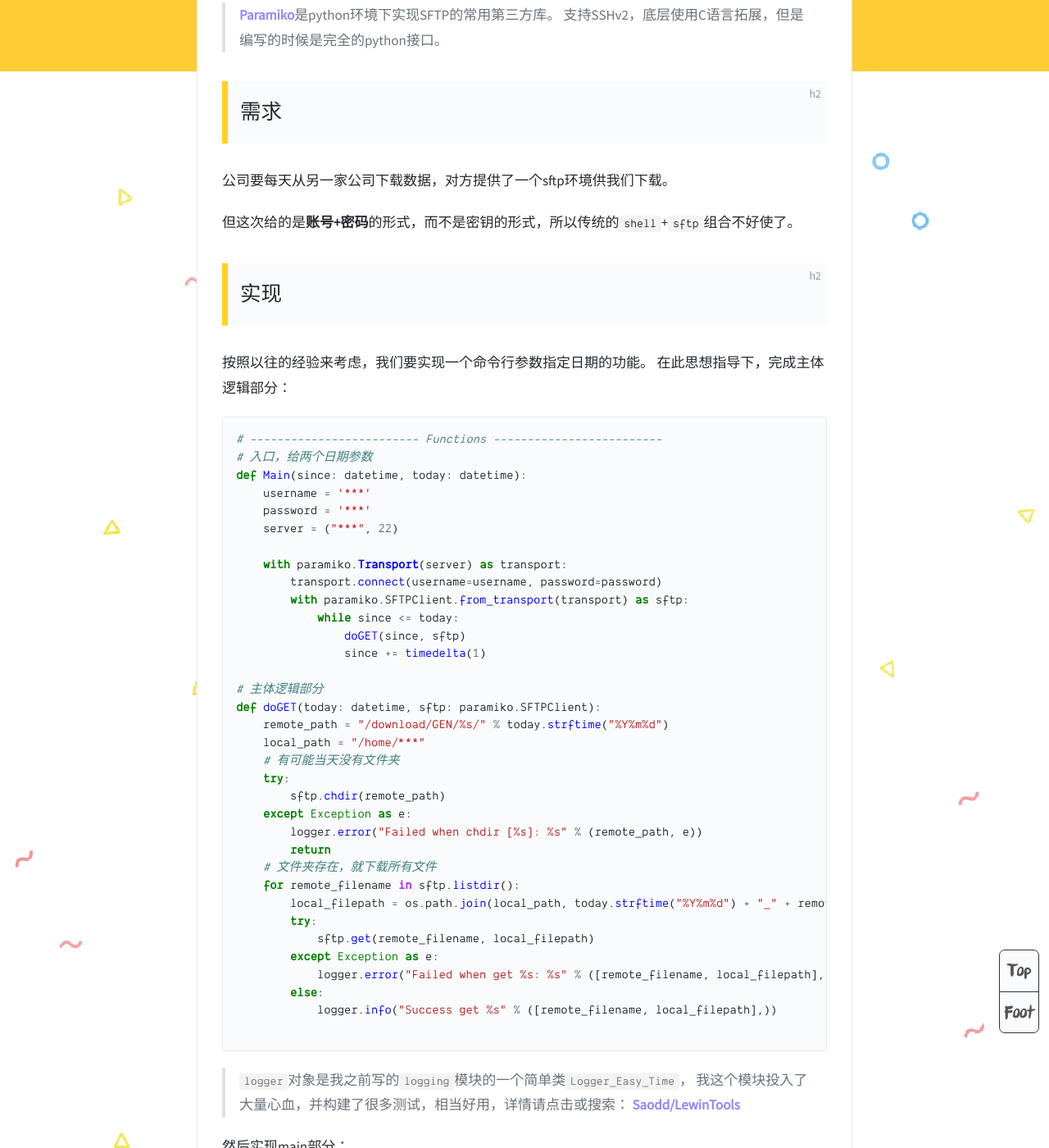
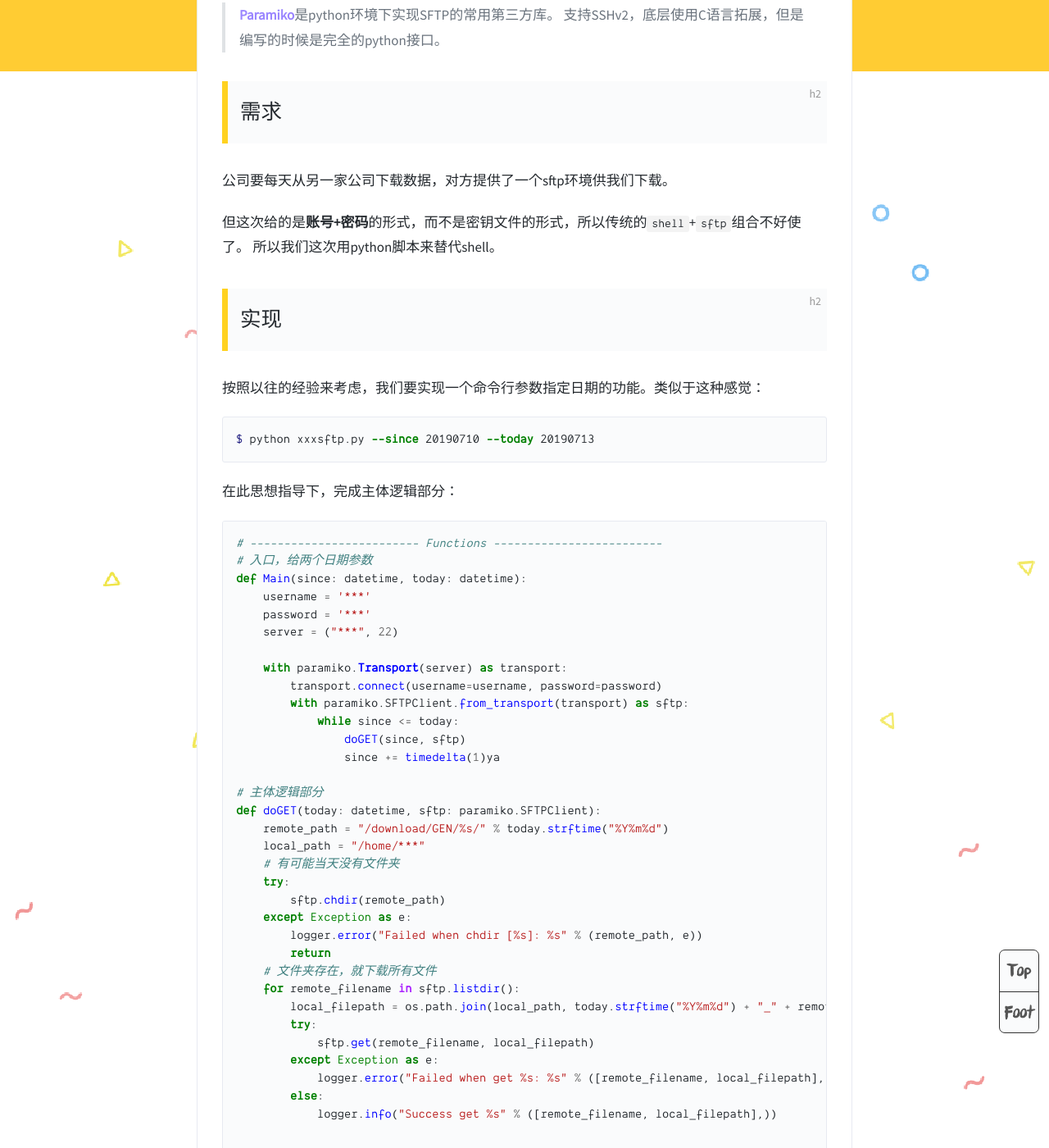
Before and after one commit to Saodd/Saodd.github.io.backup-Jun2020, a Jekyll site: the page built from _posts/2019-07-13-Paramiko实现SFTP操作.MD, in a window 1280 px wide and 1400 px high, scrolled down 538 px. Shown: the whole window at 82% size. Built offline with Jekyll 4.4.1, drawn with Linux system fonts in a browser that asks for light colours; comment, search, counter and statistics services are not loaded.

Commit message:
2019-07-15 SFTP免密

````diff
--- a/_posts/2019-07-13-Paramiko实现SFTP操作.MD
+++ b/_posts/2019-07-13-Paramiko实现SFTP操作.MD
@@ -13,11 +13,17 @@
 
 公司要每天从另一家公司下载数据，对方提供了一个sftp环境供我们下载。
 
-但这次给的是**账号+密码**的形式，而不是密钥的形式，所以传统的`shell`+`sftp`组合不好使了。
+但这次给的是**账号+密码**的形式，而不是密钥文件的形式，所以传统的`shell`+`sftp`组合不好使了。
+所以我们这次用python脚本来替代shell。
 
 ## 实现
 
-按照以往的经验来考虑，我们要实现一个命令行参数指定日期的功能。
+按照以往的经验来考虑，我们要实现一个命令行参数指定日期的功能。类似于这种感觉：
+
+```shell
+$ python xxxsftp.py --since 20190710 --today 20190713
+```
+
 在此思想指导下，完成主体逻辑部分：
 
 ```python
@@ -33,7 +39,7 @@
         with paramiko.SFTPClient.from_transport(transport) as sftp:
             while since <= today:
                 doGET(since, sftp)
-                since += timedelta(1)
+                since += timedelta(1)ya
 
 # 主体逻辑部分
 def doGET(today: datetime, sftp: paramiko.SFTPClient):
````
Also changed, not shown: _posts/2019-06-13-在Ubuntu下安装DockerCE社区版.MD (+1 -1 lines), _posts/2019-07-15-部署密钥实现SFTP免密登录.MD (added, +97 -0 lines).
